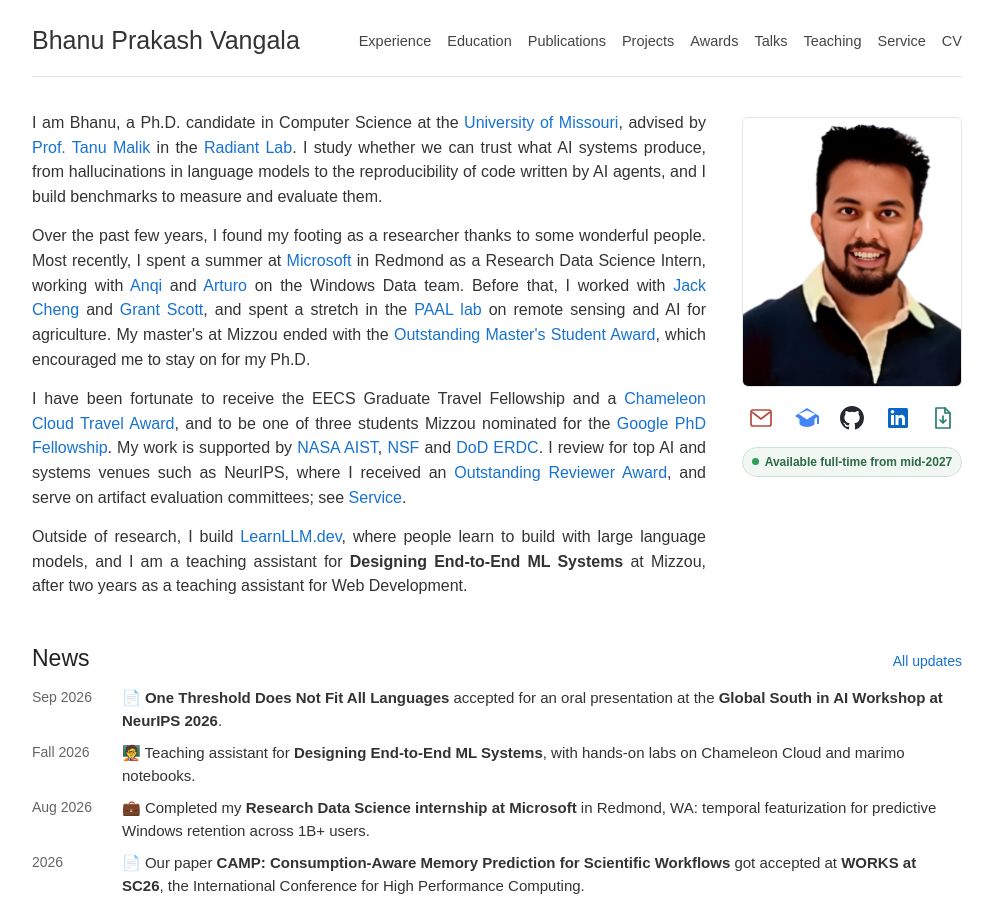
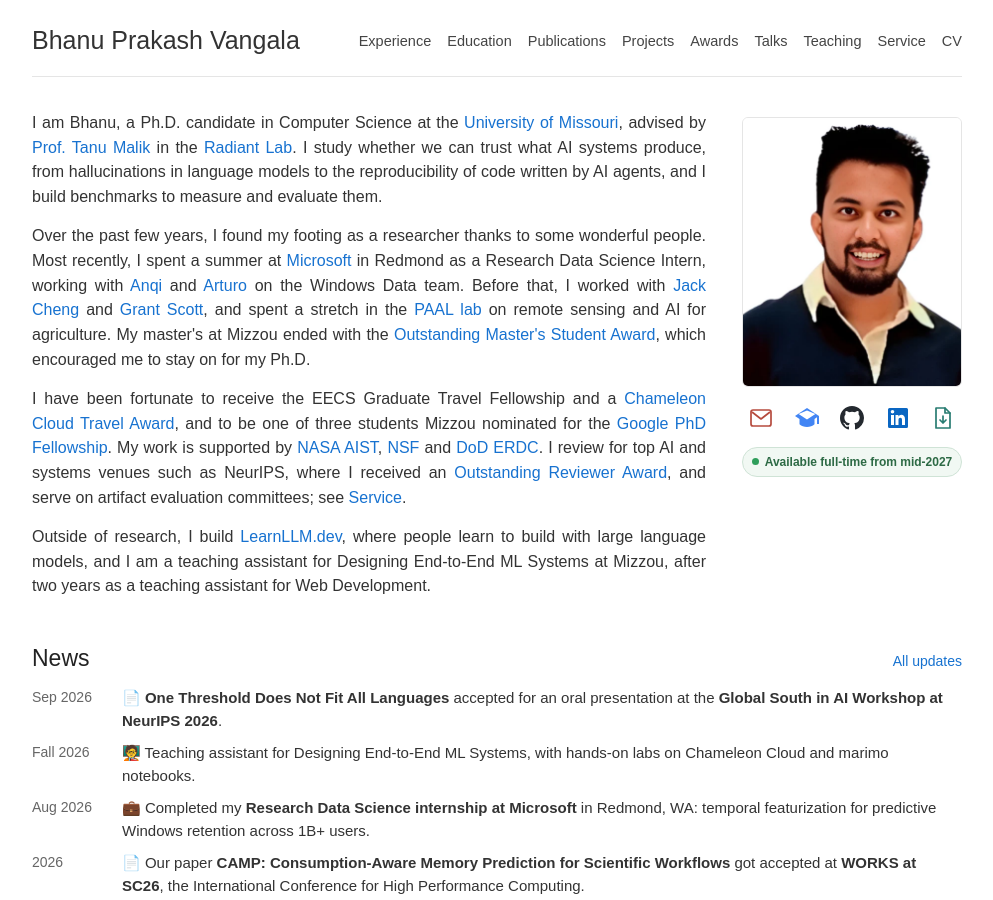
Before and after one commit to bhanuprakashvangala/bhanuprakashvangala.github.io, a Jekyll site: the page built from _pages/about.md, in a window 1280 px wide and 900 px high. Shown: the whole window, without its empty margins (143-1136 px from the left). Built offline with Jekyll 4.4.1, drawn with Linux system fonts in a browser that asks for light colours.

Commit message:
Unbold course name in bio and news

```diff
--- a/_data/cv.yml
+++ b/_data/cv.yml
@@ -946,7 +946,7 @@ news:
 - date: Sep 2026
   text: '📄 **One Threshold Does Not Fit All Languages** accepted for an oral presentation at the **Global South in AI Workshop at NeurIPS 2026**.'
 - date: Fall 2026
-  text: '🧑‍🏫 Teaching assistant for **Designing End-to-End ML Systems**, with hands-on labs on Chameleon Cloud and marimo notebooks.'
+  text: '🧑‍🏫 Teaching assistant for Designing End-to-End ML Systems, with hands-on labs on Chameleon Cloud and marimo notebooks.'
 - date: Aug 2026
   text: '💼 Completed my **Research Data Science internship at Microsoft** in Redmond, WA: temporal featurization for predictive Windows retention across 1B+ users.'
 - date: '2026'
--- a/_pages/about.md
+++ b/_pages/about.md
@@ -13,7 +13,7 @@ redirect_from:
 <p>I am Bhanu, a Ph.D. candidate in Computer Science at the <a href="https://engineering.missouri.edu/departments/eecs/">University of Missouri</a>, advised by <a href="{{ p.advisor_url }}">Prof. Tanu Malik</a> in the <a href="https://radiant-systems-lab.github.io/">Radiant Lab</a>. I study whether we can trust what AI systems produce, from hallucinations in language models to the reproducibility of code written by AI agents, and I build benchmarks to measure and evaluate them.</p>
 <p>Over the past few years, I found my footing as a researcher thanks to some wonderful people. Most recently, I spent a summer at <a href="https://www.microsoft.com">Microsoft</a> in Redmond as a Research Data Science Intern, working with <a href="https://www.linkedin.com/in/anqi-cheng-616a5559">Anqi</a> and <a href="https://www.linkedin.com/in/juan-arturo-herrera-ph-d-41237191">Arturo</a> on the Windows Data team. Before that, I worked with <a href="https://calla.rnet.missouri.edu/cheng/">Jack Cheng</a> and <a href="https://scottgs.mufaculty.umsystem.edu/">Grant Scott</a>, and spent a stretch in the <a href="https://cafnrfaculty.missouri.edu/mupaa">PAAL lab</a> on remote sensing and AI for agriculture. My master's at Mizzou ended with the <a href="{{ '/images/Outstanding Student.jpeg' | relative_url }}">Outstanding Master's Student Award</a>, which encouraged me to stay on for my Ph.D.</p>
 <p>I have been fortunate to receive the EECS Graduate Travel Fellowship and a <a href="https://engineering.missouri.edu/2026/exploring-how-ai-can-strengthen-research-reproducibility/">Chameleon Cloud Travel Award</a>, and to be one of three students Mizzou nominated for the <a href="{{ google_nomination.url }}" title="2025 Google PhD Fellowship application">Google PhD Fellowship</a>. My work is supported by <a href="https://esto.nasa.gov/project-selections-for-aist-21/#Malik">NASA AIST</a>, <a href="https://sites.google.com/umsystem.edu/gp-engine/home">NSF</a> and <a href="https://engineering.missouri.edu/2024/accelerating-materials-discovery/">DoD ERDC</a>. I review for top AI and systems venues such as NeurIPS, where I received an <a href="https://drive.google.com/file/d/1sL7rlTMeUXxY5cAWvJpCsUYocj7J_Vft/view?usp=sharing">Outstanding Reviewer Award</a>, and serve on artifact evaluation committees; see <a href="#service">Service</a>.</p>
-<p>Outside of research, I build <a href="https://learnllm.dev">LearnLLM.dev</a>, where people learn to build with large language models, and I am a teaching assistant for <strong>Designing End-to-End ML Systems</strong> at Mizzou, after two years as a teaching assistant for Web Development.</p>
+<p>Outside of research, I build <a href="https://learnllm.dev">LearnLLM.dev</a>, where people learn to build with large language models, and I am a teaching assistant for Designing End-to-End ML Systems at Mizzou, after two years as a teaching assistant for Web Development.</p>
 </div>
 <figure class="portrait"><img src="{{ '/images/portrait.webp' | relative_url }}" width="440" height="540" alt="Bhanu Prakash Vangala" fetchpriority="high">
 {% include profile-icons.html %}
```
